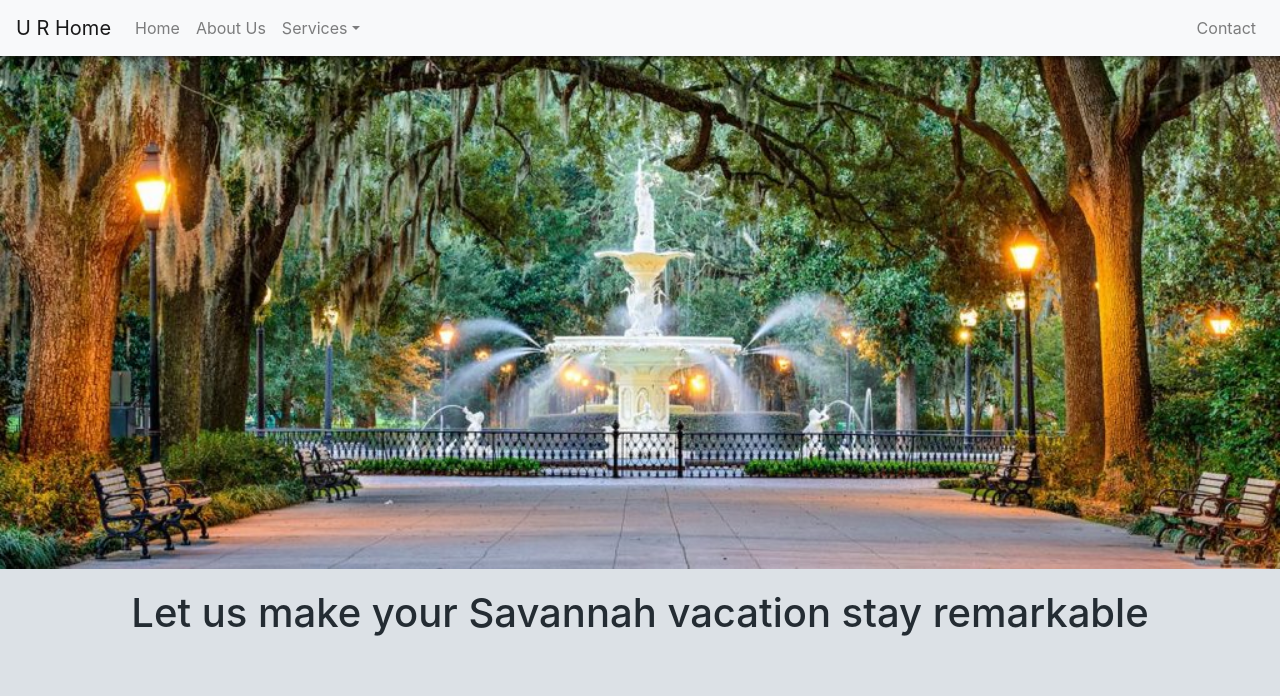
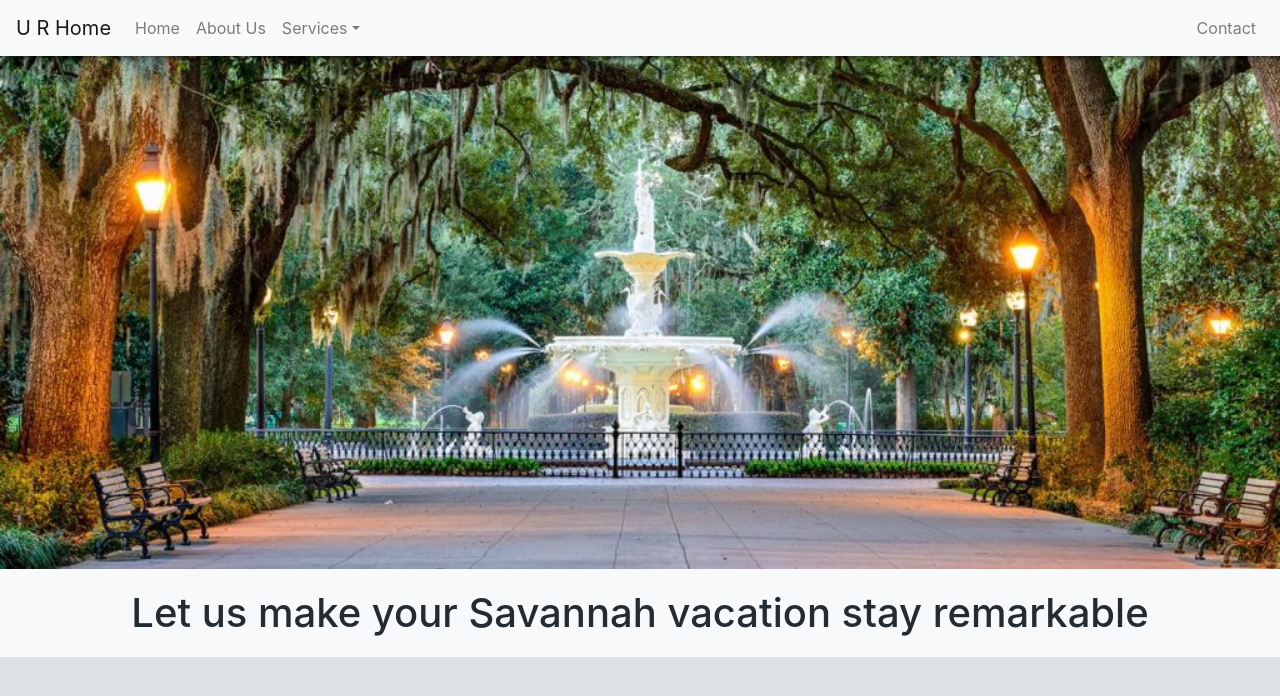
Before and after one commit to rgohma2/ur-home, a React (Create React App) app: page / in a window 1280 px wide. Shown: the top 696 px of the page. Built offline with nearby package versions, Linux system fonts and the light colour scheme.

Commit message:
commit before deployment

```diff
--- a/package.json
+++ b/package.json
@@ -1,4 +1,5 @@
 {
+  "homepage": "http://rgohma2.github.io/ur-home",
   "name": "ur-home",
   "version": "0.1.0",
   "private": true,
@@ -14,6 +15,8 @@
     "web-vitals": "^0.2.4"
   },
   "scripts": {
+    "predeploy": "npm run build",
+    "deploy": "gh-pages -d build",
     "start": "react-scripts start",
     "build": "react-scripts build",
     "test": "react-scripts test",
@@ -36,5 +39,8 @@
       "last 1 firefox version",
       "last 1 safari version"
     ]
+  },
+  "devDependencies": {
+    "gh-pages": "^3.1.0"
   }
 }
--- a/src/ComponentsContainer/index.js
+++ b/src/ComponentsContainer/index.js
@@ -26,7 +26,8 @@
 			            id='fade-text'
 			            style={{
 			              padding: '20px',
-			              color: '#242c33'
+			              color: '#242c33',
+			              backgroundColor:'#f8f9fa'
 			            }}
 			            >
 			              Let us make your Savannah vacation stay <span style={{}}>remarkable</span>
@@ -41,7 +42,7 @@
 					<div style={{backgroundColor: '#dce1e6', height:"8000px"}}>
 			          <Image
 			          src="/ur-home-about.jpeg"
-			          width="80%"
+			          width="7%"
 			          />
 			            <h1
 			            id='fade-text'
```
Also changed, not shown: 1 other file (tests, documents, lock files or other folders).
